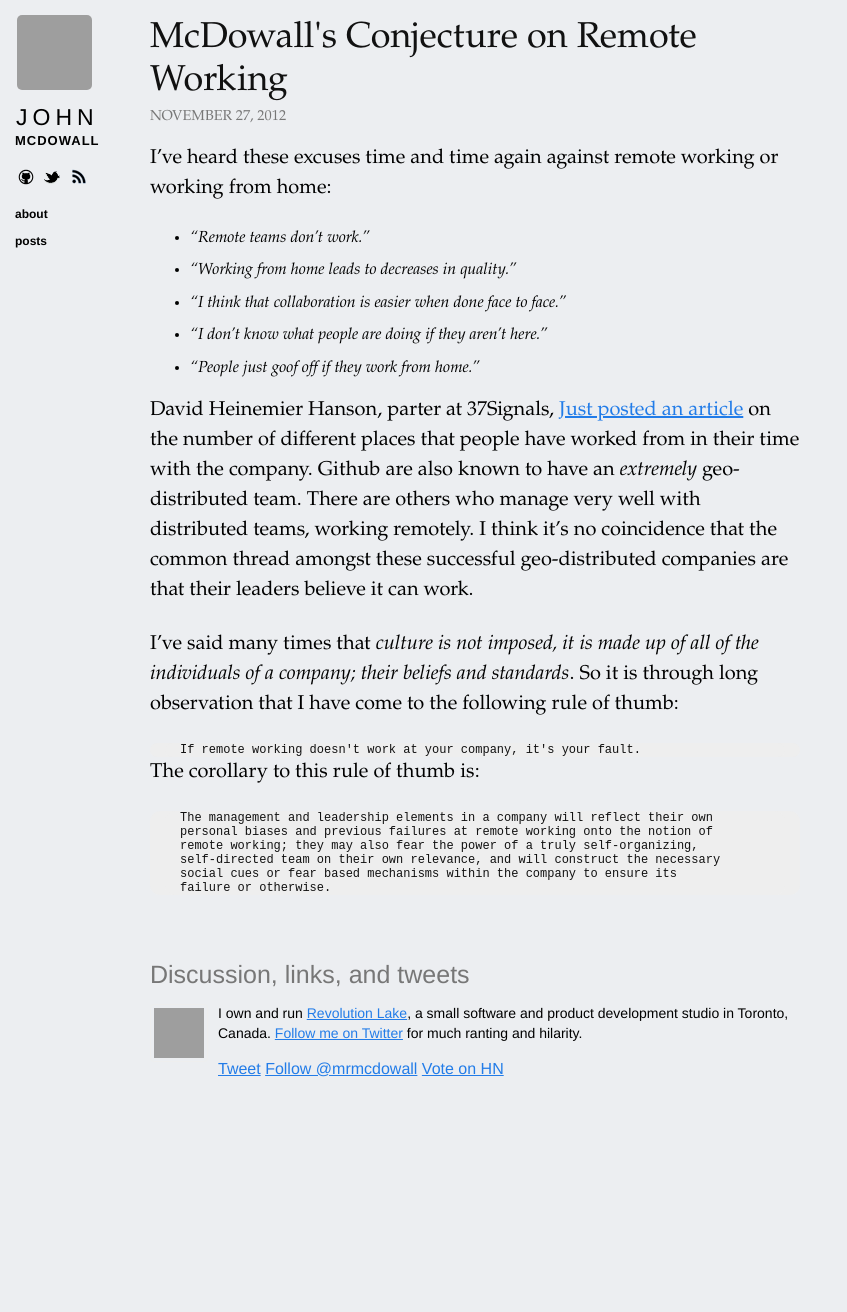
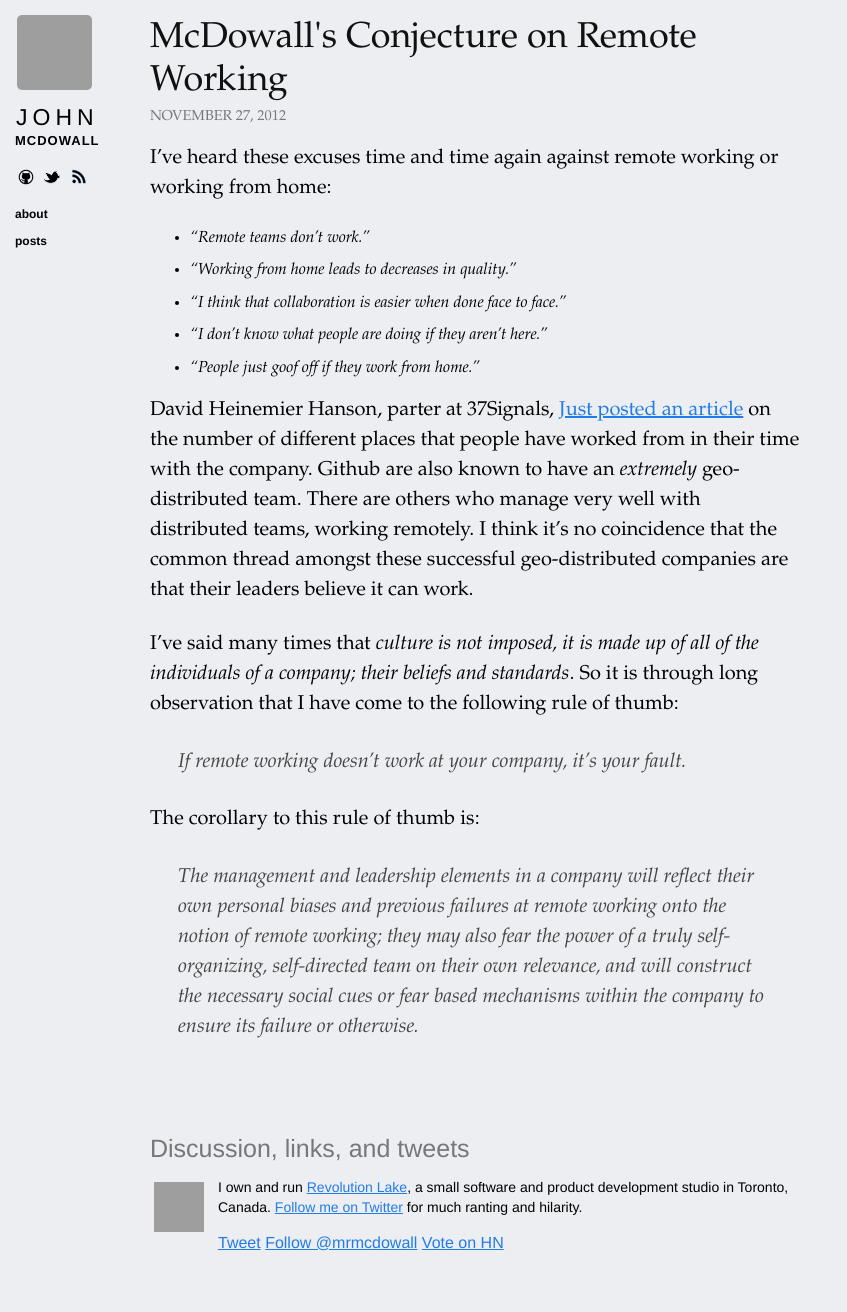
Before and after one commit to johnmcdowall/johnmcdowall.github.com, a Jekyll site: the page built from _posts/2012-11-27-mcdowalls-conjecture-on-remote-working.md, in a window 1280 px wide. Shown: the whole page, without its empty margins (0-847 px from the left). Built offline with Jekyll 4.4.1, drawn with Linux system fonts in a browser that asks for light colours; nearby versions of some CDN libraries; Markdown is read by kramdown in place of the engine named in the settings; comment, search, counter and statistics services are not loaded; before the commit the page ends 1138 px from its top, so only the background shows below that; grey boxes are pictures that could not be loaded.

```diff
--- a/_posts/2012-11-27-mcdowalls-conjecture-on-remote-working.md
+++ b/_posts/2012-11-27-mcdowalls-conjecture-on-remote-working.md
@@ -22,13 +22,8 @@ David Heinemier Hanson, parter at 37Signals, <a href="http://37signals.com/svn/p
 
 I've said many times that _culture is not imposed, it is made up of all of the individuals of a company; their beliefs and standards_. So it is through long observation that I have come to the following rule of thumb:
 
-	If remote working doesn't work at your company, it's your fault.
+> If remote working doesn't work at your company, it's your fault.
 
 The corollary to this rule of thumb is:
 
-	The management and leadership elements in a company will reflect their own
-	personal biases and previous failures at remote working onto the notion of
-	remote working; they may also fear the power of a truly self-organizing,
-	self-directed team on their own relevance, and will construct the necessary
-	social cues or fear based mechanisms within the company to ensure its
-	failure or otherwise.
+> The management and leadership elements in a company will reflect their own personal biases and previous failures at remote working onto the notion of remote working; they may also fear the power of a truly self-organizing, self-directed team on their own relevance, and will construct the necessary social cues or fear based mechanisms within the company to ensure its failure or otherwise.
```
